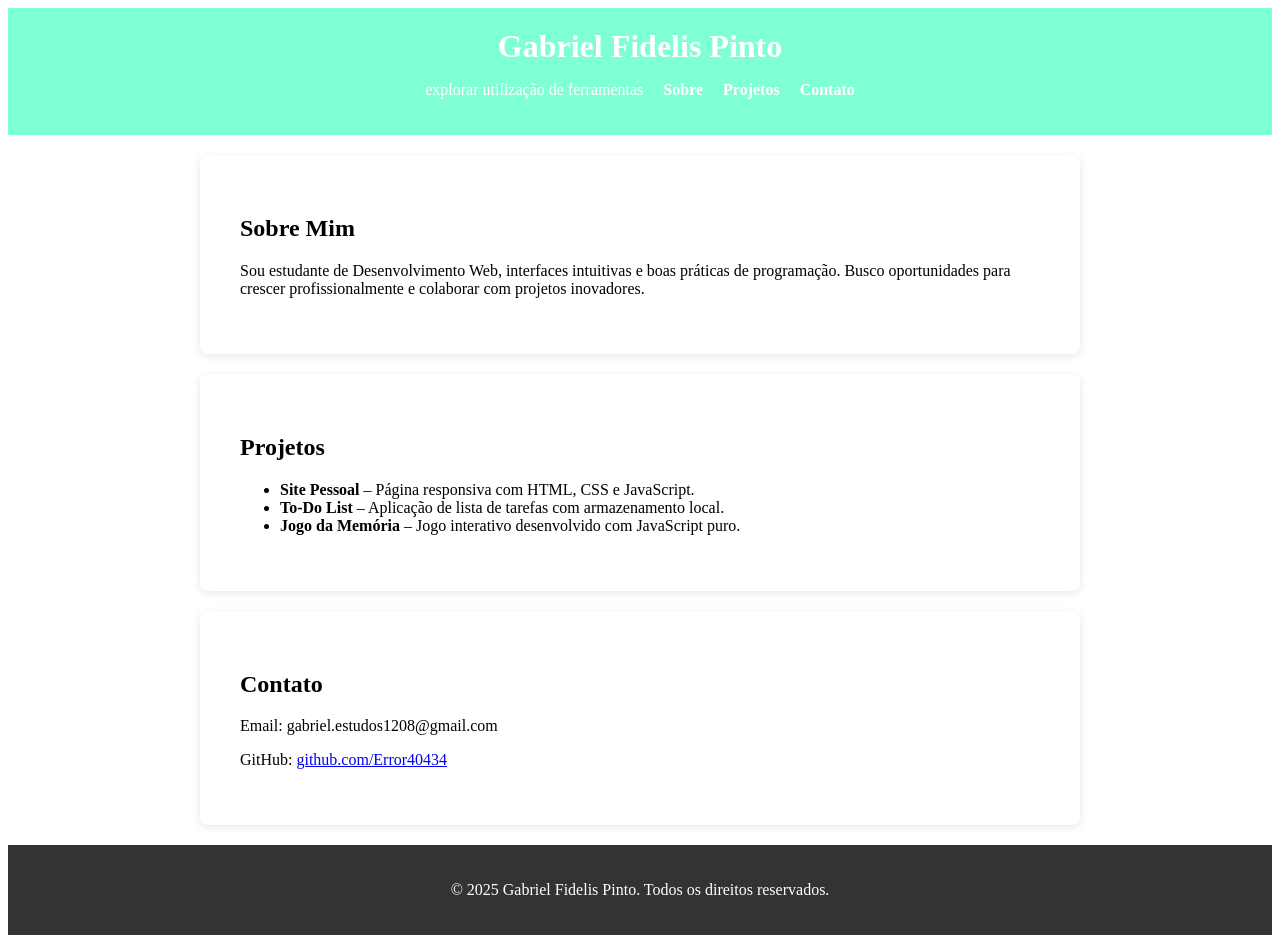
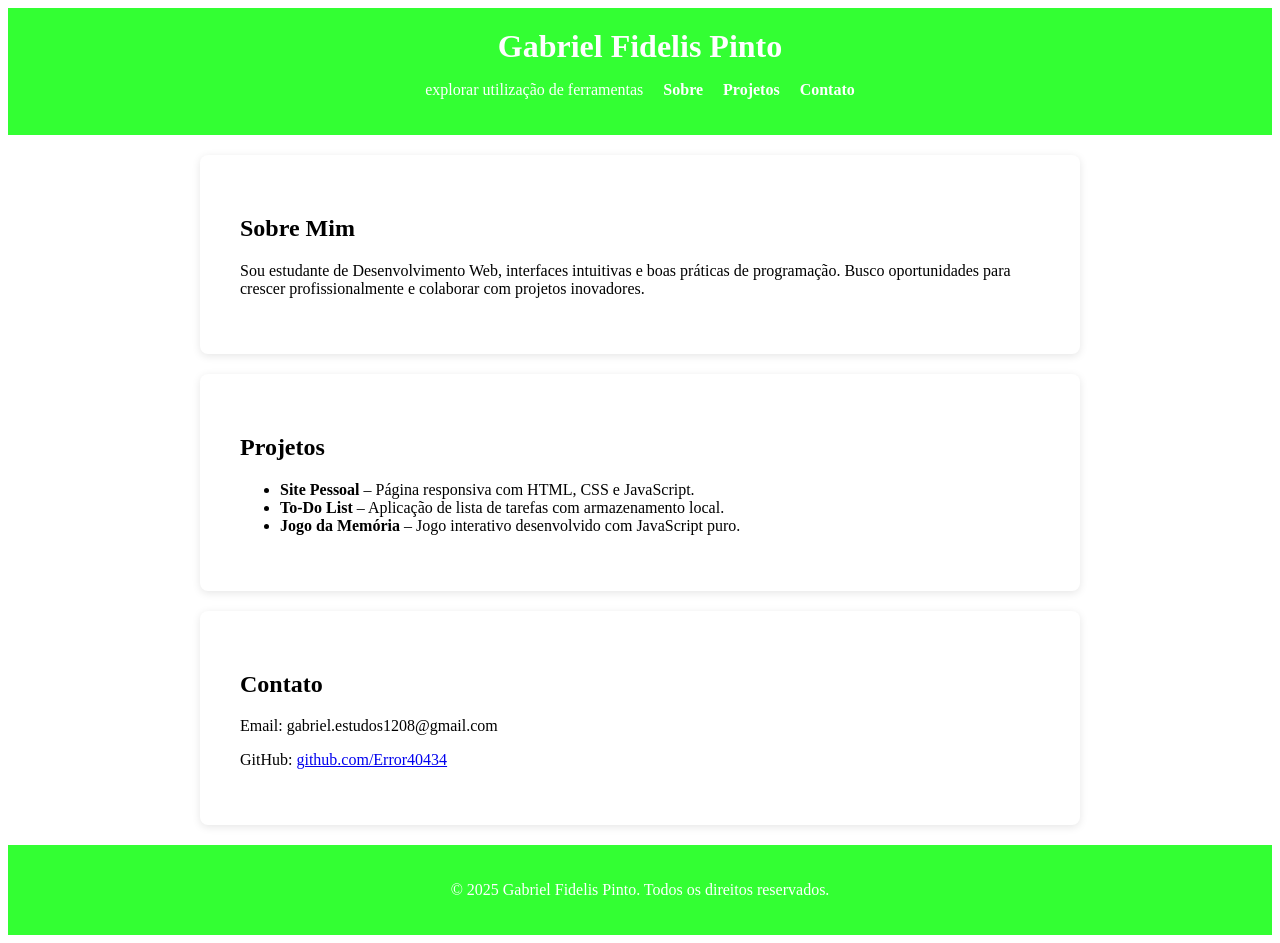
Before and after one commit to Error40434/portifolio, a plain HTML site: page index.html in a window 1280 px wide. Drawn offline with Linux system fonts and the light colour scheme.

Commit message:
Update style.css

```diff
--- a/style.css
+++ b/style.css
@@ -8,7 +8,7 @@ body {
  color: #333;
 }
 header {
- background-color: #7fffd4;
+ background-color: #33ff33;
  color: white;
  padding: 20px 0;
  text-align: center;
@@ -40,7 +40,7 @@ section {
 footer {
  text-align: center;
  padding: 20px;
- background-color: #333;
+ background-color: #33ff33;
  color: white;
  margin-top: 20px;
 }
```
